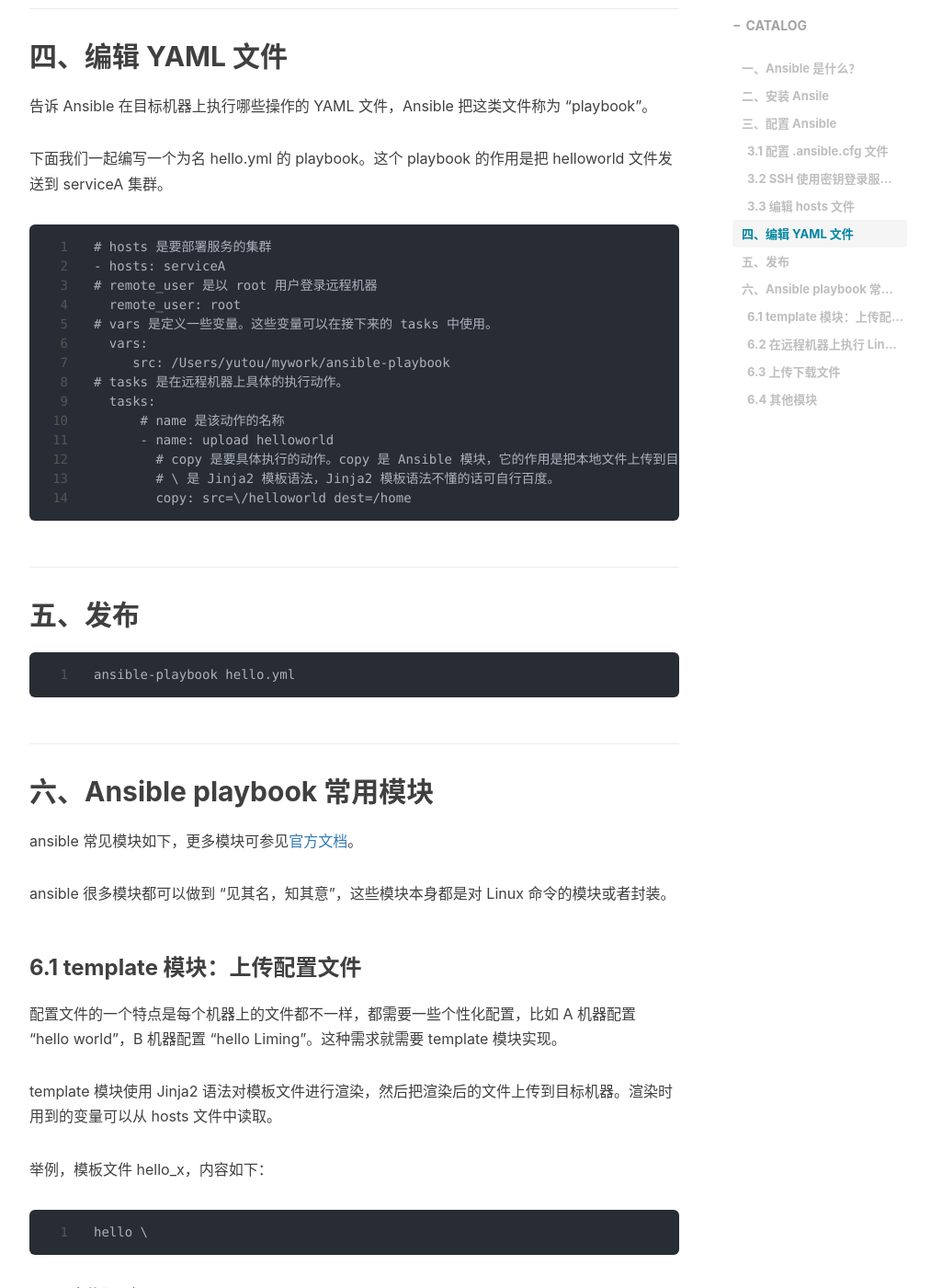
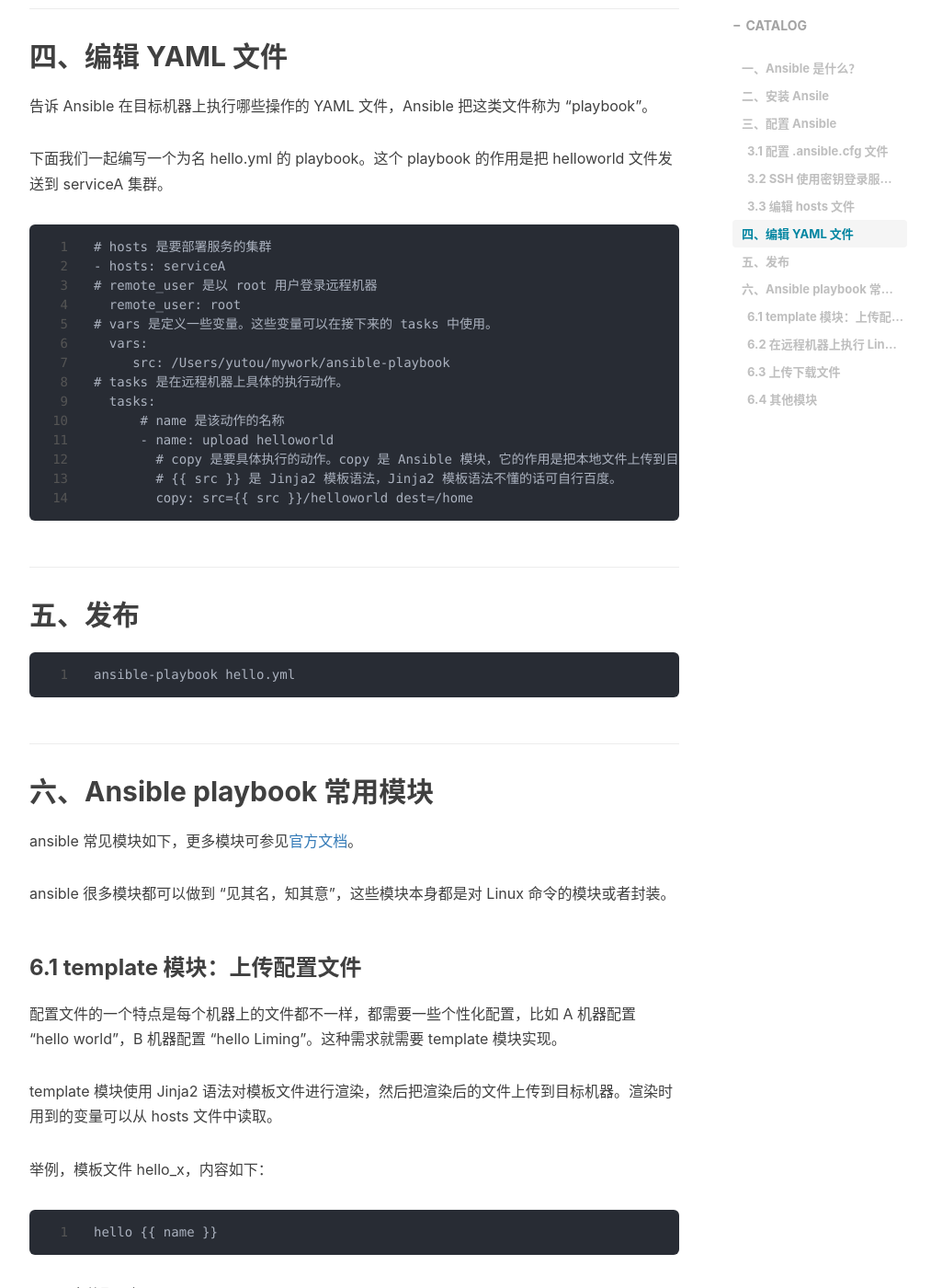
Before and after one commit to kougazhang/oom, a Jekyll site: the page built from _posts/2021-05-28-ansible.md, in a window 1280 px wide and 1400 px high, scrolled down 3010 px. Shown: the whole window at 92% size, without its empty margins (233-1246 px from the left). Built offline with Jekyll 4.4.1, drawn with Linux system fonts in a browser that asks for light colours; nearby versions of some CDN libraries; comment, search, counter and statistics services are not loaded; some of the changed text lies outside the part shown.

Commit message:
fix code highlight

````diff
--- a/_posts/2021-05-28-ansible.md
+++ b/_posts/2021-05-28-ansible.md
@@ -80,6 +80,7 @@ hosts 配置文件的格式是 ini。示例如下
 
 下面我们一起编写一个为名 hello.yml 的 playbook。这个 playbook 的作用是把 helloworld 文件发送到 serviceA 集群。
 
+{% raw %}
 ```
 # hosts 是要部署服务的集群
 - hosts: serviceA
@@ -93,9 +94,10 @@ hosts 配置文件的格式是 ini。示例如下
       # name 是该动作的名称
       - name: upload helloworld
         # copy 是要具体执行的动作。copy 是 Ansible 模块，它的作用是把本地文件上传到目标机器上去。
-        # \{{ src \}} 是 Jinja2 模板语法，Jinja2 模板语法不懂的话可自行百度。
-        copy: src=\{{ src \}}/helloworld dest=/home
+        # {{ src }} 是 Jinja2 模板语法，Jinja2 模板语法不懂的话可自行百度。
+        copy: src={{ src }}/helloworld dest=/home
 ```
+{% endraw %}
 
 ## 五、发布
 ```
@@ -114,9 +116,11 @@ ansible 很多模块都可以做到 "见其名，知其意"，这些模块本身
 template 模块使用 Jinja2 语法对模板文件进行渲染，然后把渲染后的文件上传到目标机器。渲染时用到的变量可以从 hosts 文件中读取。
 
 举例，模板文件 hello_x，内容如下：
+{% raw %}
 ```
-hello \{{ name \}}
+hello {{ name }}
 ```
+{% endraw %}
 
 hosts 文件配置如下：
 ```
@@ -126,11 +130,13 @@ hosts 文件配置如下：
 ```
 
 在 playbook hello_x.yml 中配置如下：
+{% raw %}
 ```
   tasks:
       - name: upload helloworld
         template: src=\{{ src \}}/hello_x dest=/home
 ```
+{% endraw %}
 
 执行 `ansible-playbook hello_x.yml` 后，192.168.33.10 上 `/home/hello_x` 文件的内容就是 `hello world`, 192.168.33.11 上则是 `hello Liming`
 
````
